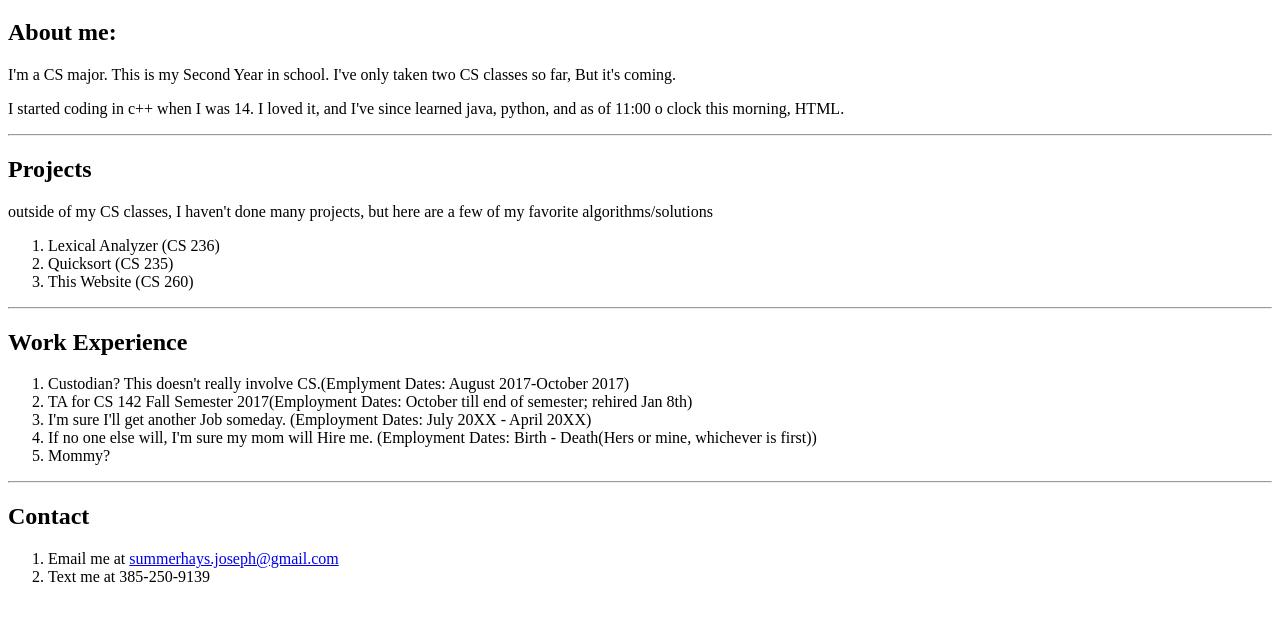
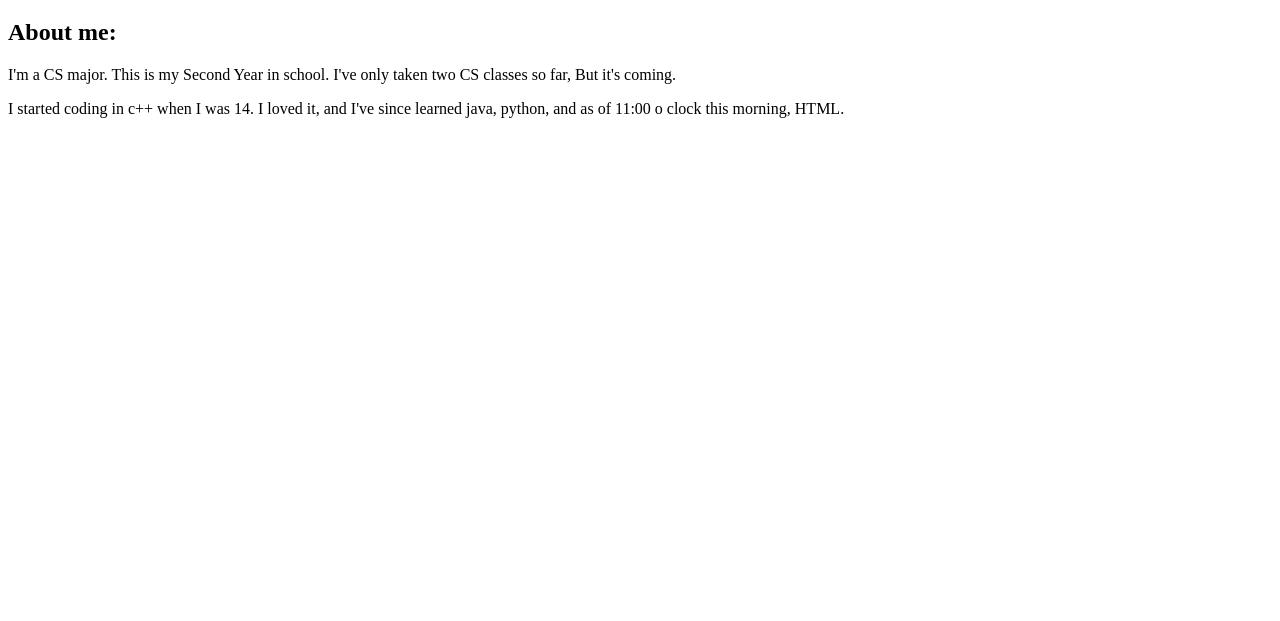
Before and after one commit to JosephSummerhays/Activity3, a plain HTML site: page index.html in a window 1280 px wide. Shown: the part 61-682 px from the top of the page. Drawn offline with Linux system fonts and the light colour scheme.

Commit message:
new index.html

```diff
--- a/index.html
+++ b/index.html
@@ -6,32 +6,4 @@
   <p>I'm a CS major. This is my Second Year in school. I've only taken two CS classes so far, But it's coming.</p>
   <p>I started coding in c++ when I was 14. I loved it, and I've since learned java, python, and as of 11:00 o clock this morning, HTML.</p>
 
-  <hr>
-
-  <h2>Projects</h2>
-  <p>outside of my CS classes, I haven't done many projects, but here are a few of my favorite algorithms/solutions</p>
-  <ol>
-    <li>Lexical Analyzer (CS 236)</li>
-    <li>Quicksort (CS 235)</li>
-    <li>This Website (CS 260)</li>
-  </ol>
-
-  <hr>
-
-  <h2>Work Experience</h2>
-  <ol>
-    <li>Custodian? This doesn't really involve CS.(Emplyment Dates: August 2017-October 2017)</li>
-    <li>TA for CS 142 Fall Semester 2017(Employment Dates: October till end of semester; rehired Jan 8th)</li>
-    <li>I'm sure I'll get another Job someday. (Employment Dates: July 20XX - April 20XX)</li>
-    <li>If no one else will, I'm sure my mom will Hire me. (Employment Dates: Birth - Death(Hers or mine, whichever is first))</li>
-    <li>Mommy?</li>
-  </ol>
-
-  <hr>
-
-  <h2>Contact</h2>
-  <ol>
-    <li>Email me at <a href="mailto:summerhays.joseph@gmail.com">summerhays.joseph@gmail.com</a></li>
-    <li>Text me at 385-250-9139</li>
-  </ol>
 </html>
```
